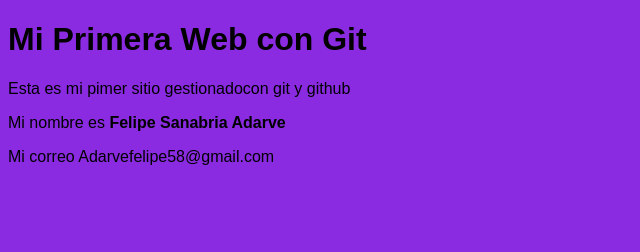
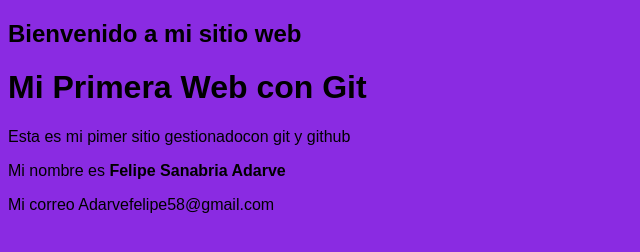
Before and after one commit to adarvefel/Mi-Primer-repositorio, a plain HTML site: page index.html in a window 1280 px wide. Shown: the whole page, without its empty margins (0-640 px from the left). Drawn offline with Linux system fonts and the light colour scheme.

Commit message:
se agrego un titulo a la pagina

```diff
--- a/index.html
+++ b/index.html
@@ -7,7 +7,7 @@
     <title>Document</title>
 </head>
 <body>
-
+    <h2>Bienvenido a mi sitio web</h2>
     <h1> Mi Primera Web con Git </h1>
     <p>Esta es mi pimer sitio gestionadocon git y github</p>
     <p>Mi nombre es <strong>Felipe Sanabria Adarve</strong></p>
```
